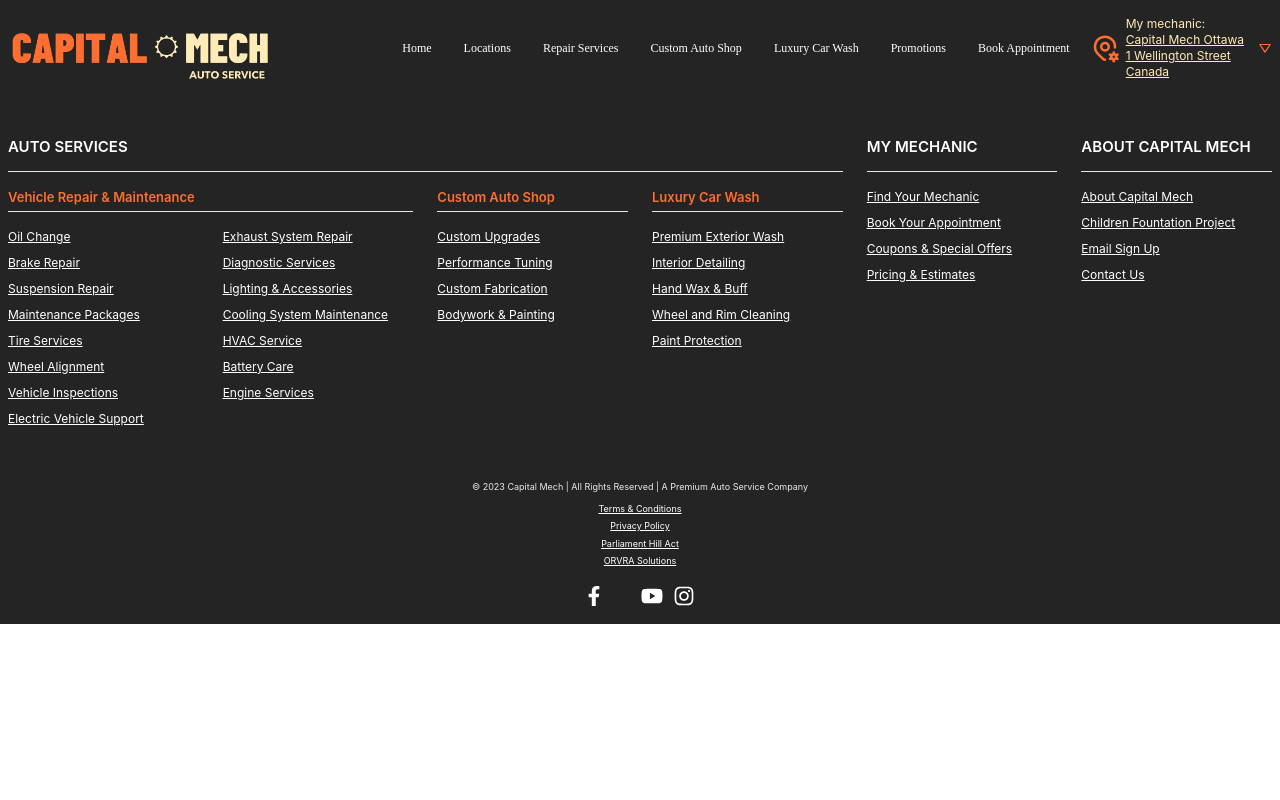
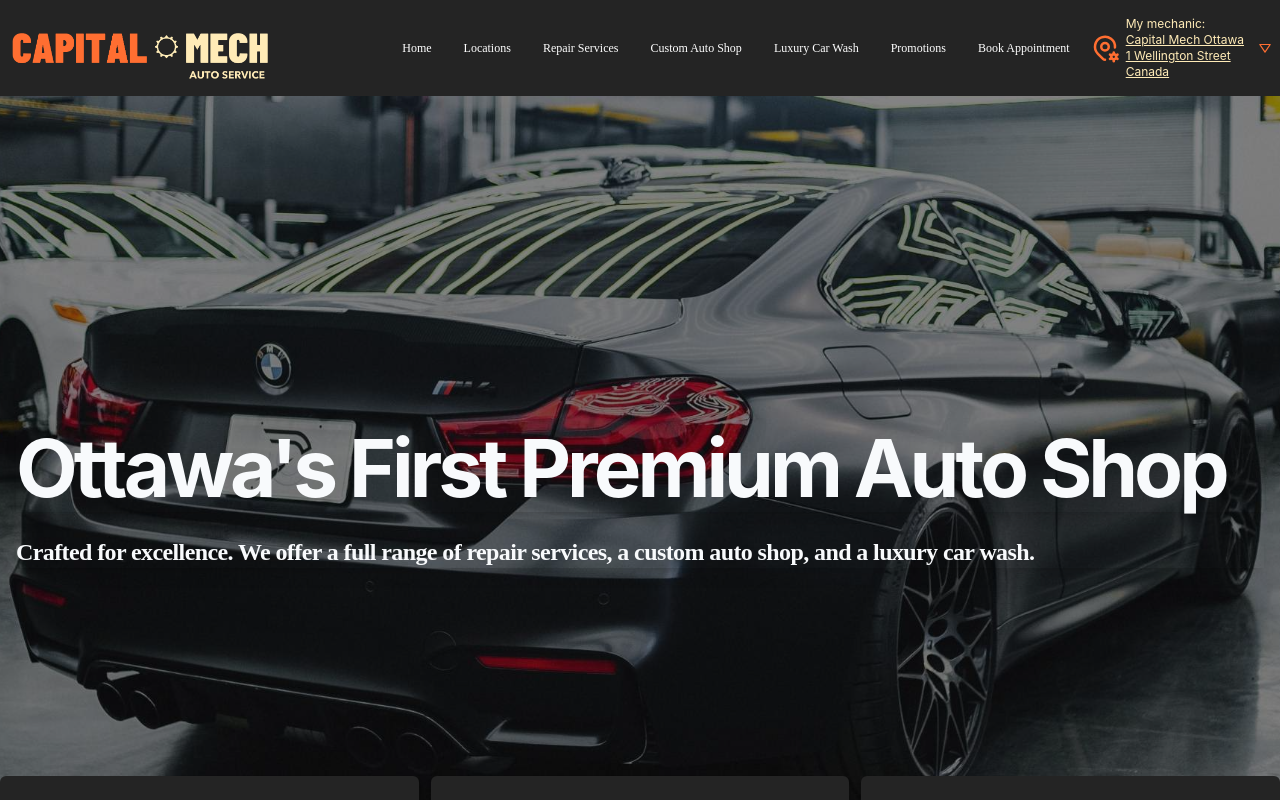
Before and after one commit to orvra/capital-mech, a React (Vite) app: page /capital-mech/home in a window 1280 px wide. Shown: the top 800 px of the page. Built offline with nearby package versions, Linux system fonts and the light colour scheme; some icons are missing.

Commit message:
beta
route index

```diff
--- a/src/App.jsx
+++ b/src/App.jsx
@@ -86,6 +86,7 @@
       </AnimatePresence>
       <Routes>
         <Route index element={<Home />} />
+        <Route path="/home" element={<Home />} />
         <Route
           path="/locations"
           element={
```
